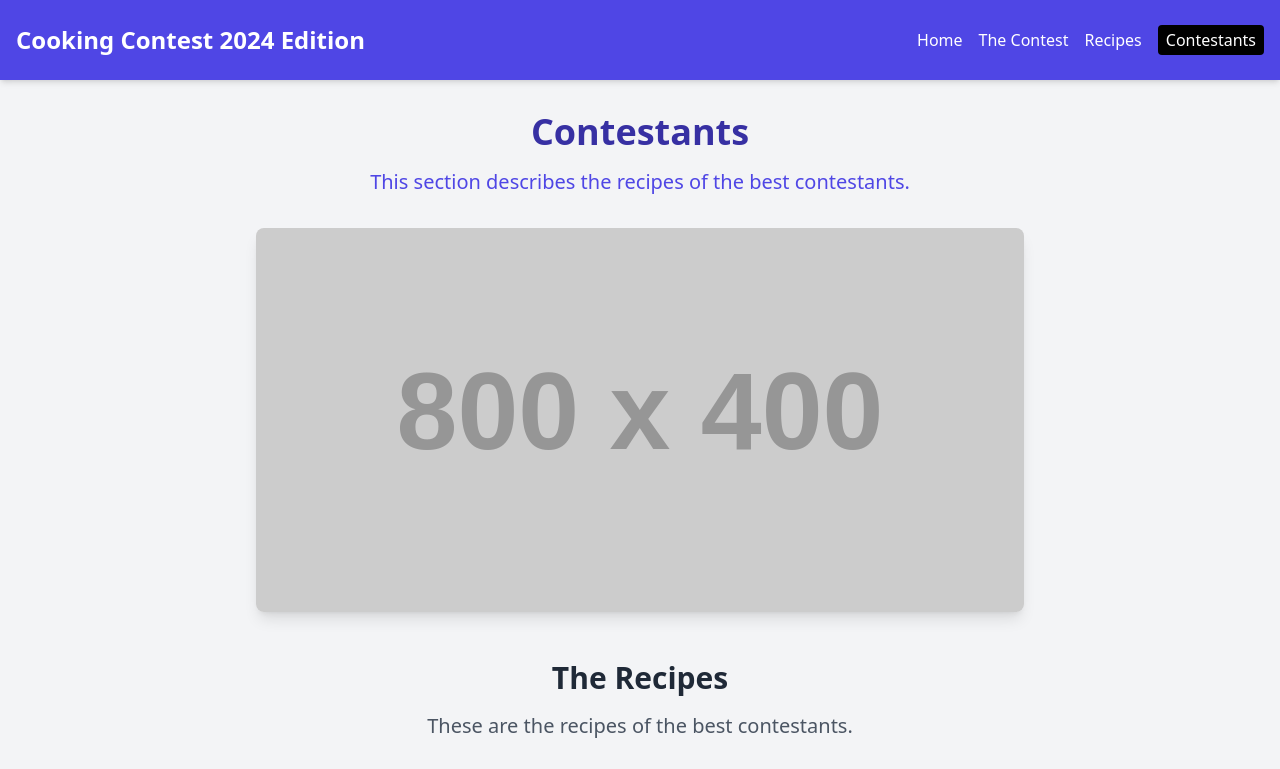
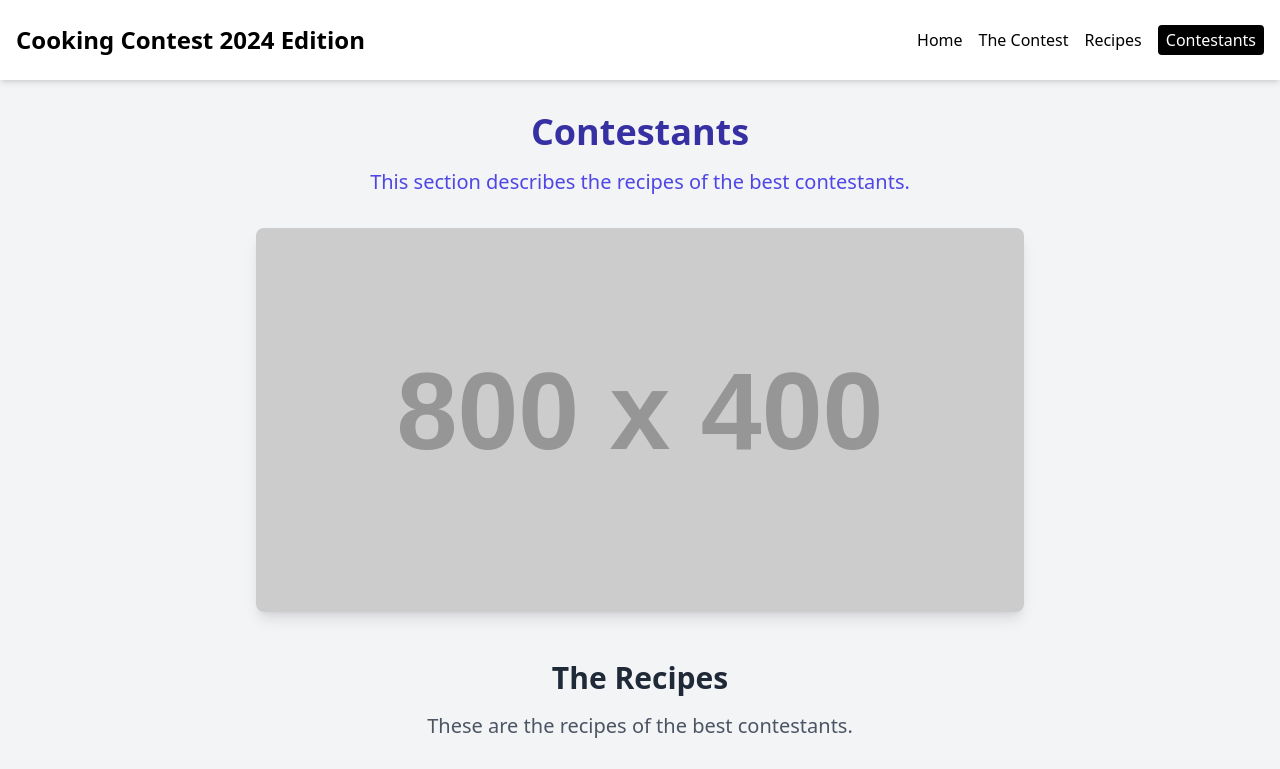
Before and after one commit to smb-uoc/html-css-tools-2-pec3, a website: page src/ia-contest.html in a window 1280 px wide. Shown: the top 769 px of the page. Drawn offline with nearby package versions, Linux system fonts and the light colour scheme; placeholder pictures from the web are drawn by us.

Commit message:
feat: refactors ia-generated webpage (ia-contest.html) to improve header

```diff
--- a/src/ia-contest.html
+++ b/src/ia-contest.html
@@ -7,14 +7,14 @@
     <script src="https://cdn.tailwindcss.com"></script>
 </head>
 <body class="bg-gray-100 font-sans">
-<header class="bg-indigo-600 text-white shadow-md">
+<header class="bg-white text-black shadow-md">
     <div class="container mx-auto px-4 py-6 flex justify-between items-center">
         <h1 class="text-2xl font-bold">Cooking Contest 2024 Edition</h1>
         <nav>
             <ul class="flex space-x-4">
-                <li><a href="#" class="hover:text-indigo-200">Home</a></li>
-                <li><a href="#" class="hover:text-indigo-200">The Contest</a></li>
-                <li><a href="#" class="hover:text-indigo-200">Recipes</a></li>
+                <li><a href="#" class="text-black hover:text-gray-600">Home</a></li>
+                <li><a href="#" class="text-black hover:text-gray-600">The Contest</a></li>
+                <li><a href="#" class="text-black hover:text-gray-600">Recipes</a></li>
                 <li><a href="#" class="bg-black text-white px-2 py-1 rounded">Contestants</a></li>
             </ul>
         </nav>
```
